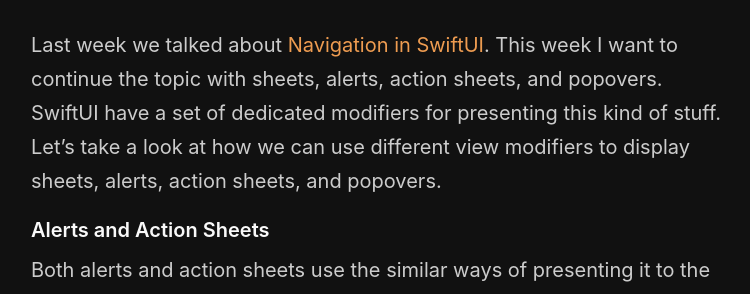
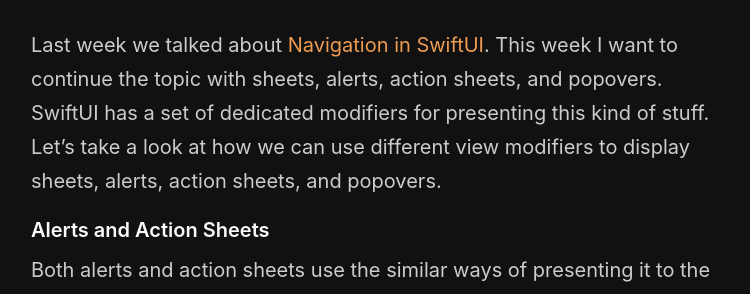
Before and after one commit to mecid/mecid.github.io, a Jekyll site: the page built from _posts/2019-07-24-alerts-actionsheets-modals-and-popovers-in-swiftui.md, in a window 1280 px wide and 1400 px high. Shown: the part 285-579 px from the top of the window, without its empty margins (259-1009 px from the left). Built offline with Jekyll 4.4.1, drawn with Linux system fonts in a browser that asks for light colours; some of the changed lines change nothing that is shown; some of the changed text lies outside the part shown.

Commit message:
modals post updated

````diff
--- a/_posts/2019-07-24-alerts-actionsheets-modals-and-popovers-in-swiftui.md
+++ b/_posts/2019-07-24-alerts-actionsheets-modals-and-popovers-in-swiftui.md
@@ -4,7 +4,7 @@
 category: Mastering SwiftUI views
 ---
 
-Last week we talked about [Navigation in SwiftUI](/2019/07/17/navigation-in-swiftui/). This week I want to continue the topic with sheets, alerts, action sheets, and popovers. SwiftUI have a set of dedicated modifiers for presenting this kind of stuff. Let's take a look at how we can use different view modifiers to display sheets, alerts, action sheets, and popovers.
+Last week we talked about [Navigation in SwiftUI](/2019/07/17/navigation-in-swiftui/). This week I want to continue the topic with sheets, alerts, action sheets, and popovers. SwiftUI has a set of dedicated modifiers for presenting this kind of stuff. Let's take a look at how we can use different view modifiers to display sheets, alerts, action sheets, and popovers.
 
 {% include friends.html %}
 
@@ -36,7 +36,7 @@
 ```
 As you can see in the example above to present an action sheet, we use *actionSheet* modifier bound to a boolean value and a closure which creates an action sheet. Alternatively, to display an alert, we have to use *alert* modifier instead.
 
-The interesting fact here is that SwiftUI resets the binding to initial value after *Alert* or *Action Sheet* dismiss.
+The interesting fact here is that SwiftUI resets the binding to initial value after *Alert* or *Action Sheet* dismissal.
 
 > To learn more about *Property Wrappers* available in SwiftUI, take a look at ["Understanding Property Wrappers in SwiftUI"](/2019/06/12/understanding-property-wrappers-in-swiftui/) post.
 
@@ -69,7 +69,7 @@
 As soon as *message* is not *nil* SwiftUI call a closure with *message* as a parameter. You can create your alert based on the data passed into the closure.
 
 #### Sheets
-To present modals, SwiftUI provides the special view modifier called *sheet*. *Sheet* view modifier is very similar to *alert* and *actionSheet*, it uses boolean or optional identifiable binding to understand when to present a sheet. It also needs a closure which returns a content view for a sheet. Besides that, *sheet* view modifier has an optional *onDismiss* closure parameter, SwiftUI calls this closure after modal dismiss. Like with alerts, SwiftUI will reset binding to the initial value after modal dismiss.
+To present modals, SwiftUI provides the special view modifier called *sheet*. *Sheet* view modifier is very similar to *alert* and *actionSheet*, it uses boolean or optional identifiable binding to understand when to present a sheet. It also needs a closure which returns a content view for a sheet. Besides that, *sheet* view modifier has an optional *onDismiss* closure parameter, SwiftUI calls this closure after modal dismiss. Like with alerts, SwiftUI will reset binding to the initial value after modal dismissal.
 
 ```swift
 import SwiftUI
````
